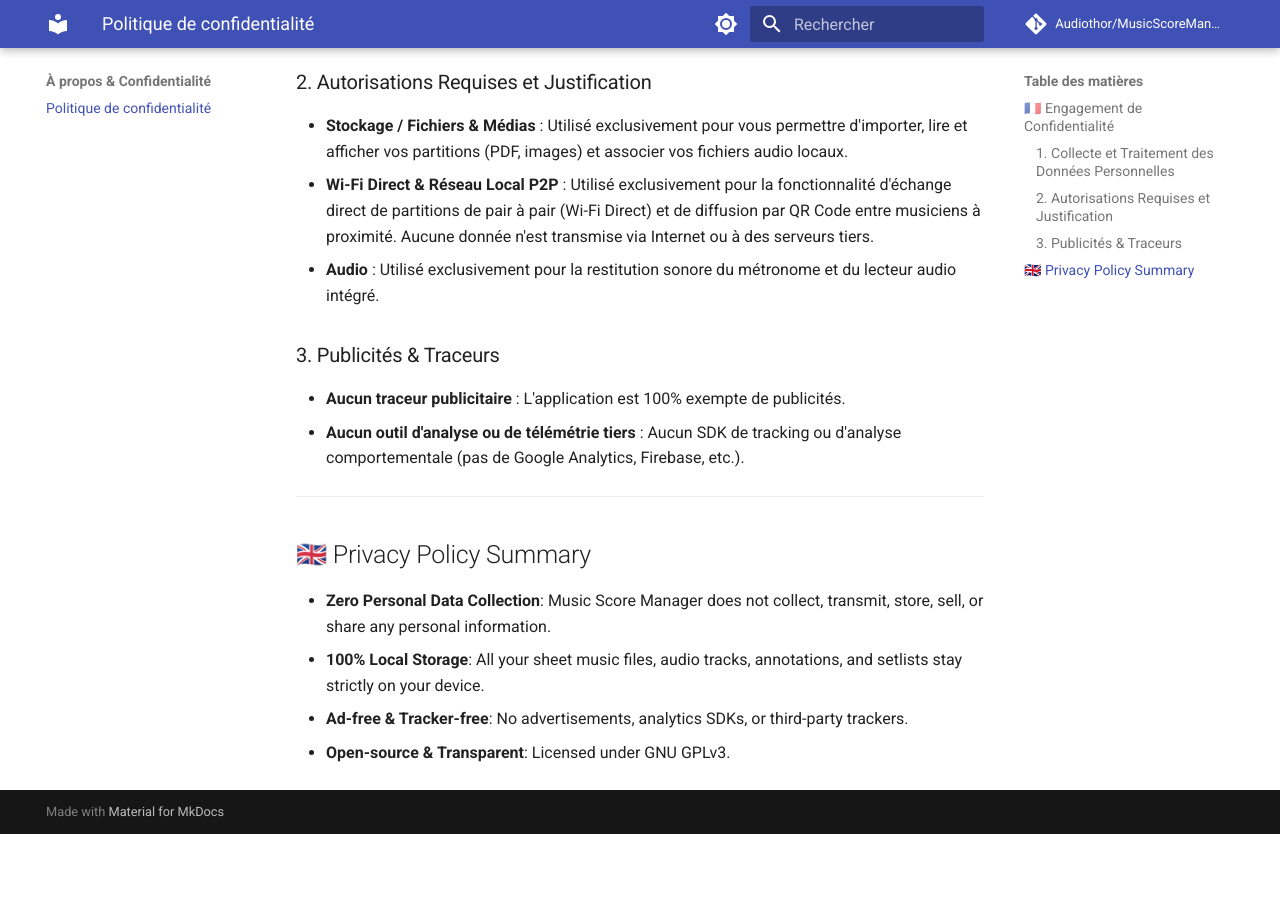
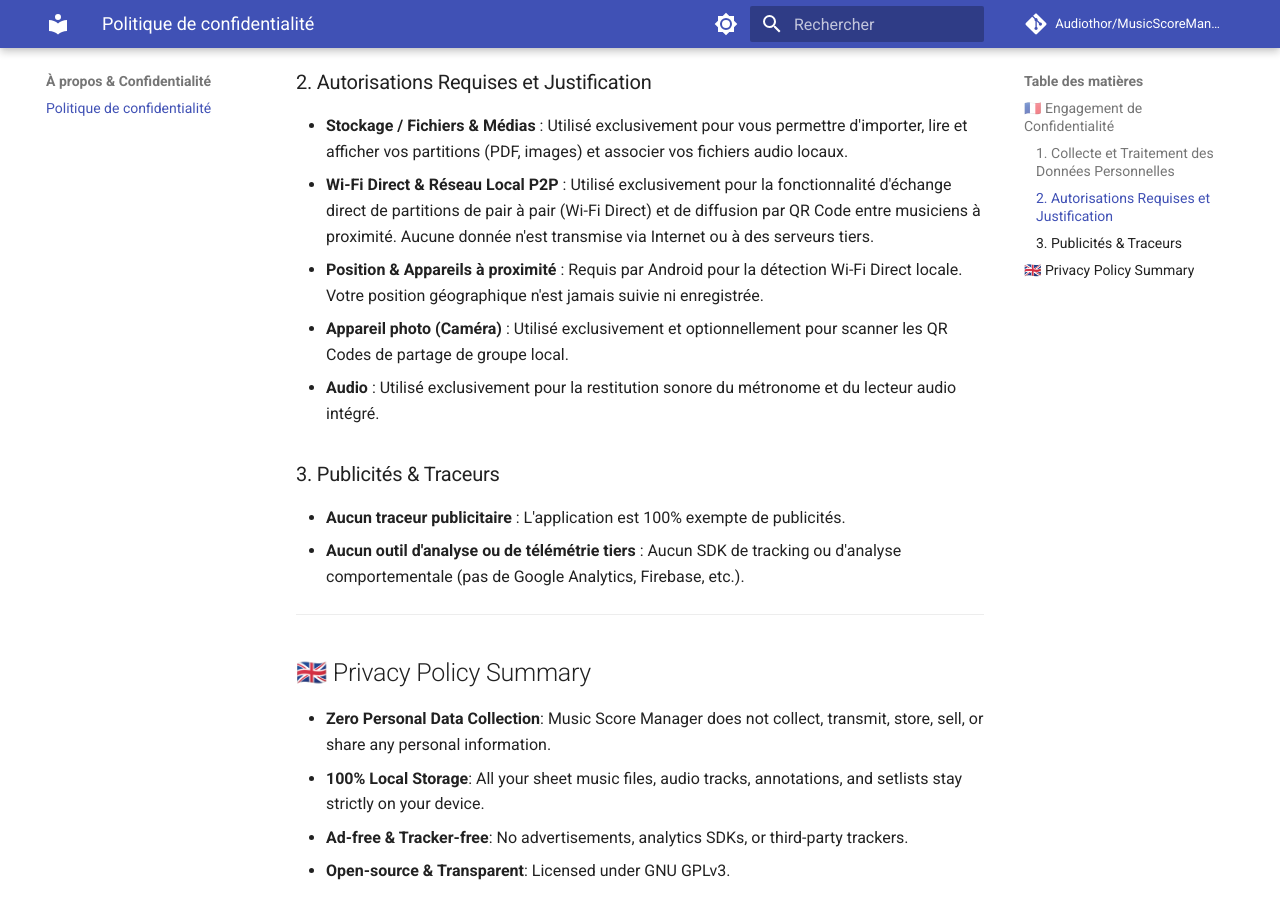
Before and after one commit to Audiothor/MusicScoreManager, an MkDocs documentation site: the page built from docs/confidentialite.md, in a window 1280 px wide and 900 px high, scrolled down 685 px. Built offline with MkDocs 1.6.1 and Material for MkDocs 9.7.7, drawn with Linux system fonts in a browser that asks for light colours; comment, search, counter and statistics services are not loaded; before the commit the page ends 1519 px from its top, so only the background shows below that.

```diff
--- a/docs/confidentialite.md
+++ b/docs/confidentialite.md
@@ -16,6 +16,8 @@ L'application **Music Score Manager**, développée par **Audiothor**, est conç
 ### 2. Autorisations Requises et Justification
 - **Stockage / Fichiers & Médias** : Utilisé exclusivement pour vous permettre d'importer, lire et afficher vos partitions (PDF, images) et associer vos fichiers audio locaux.
 - **Wi-Fi Direct & Réseau Local P2P** : Utilisé exclusivement pour la fonctionnalité d'échange direct de partitions de pair à pair (Wi-Fi Direct) et de diffusion par QR Code entre musiciens à proximité. Aucune donnée n'est transmise via Internet ou à des serveurs tiers.
+- **Position & Appareils à proximité** : Requis par Android pour la détection Wi-Fi Direct locale. Votre position géographique n'est jamais suivie ni enregistrée.
+- **Appareil photo (Caméra)** : Utilisé exclusivement et optionnellement pour scanner les QR Codes de partage de groupe local.
 - **Audio** : Utilisé exclusivement pour la restitution sonore du métronome et du lecteur audio intégré.
 
 ### 3. Publicités & Traceurs
```
Also changed, not shown: PRIVACY_POLICY.md (+7 -3 lines), 1 other file.
